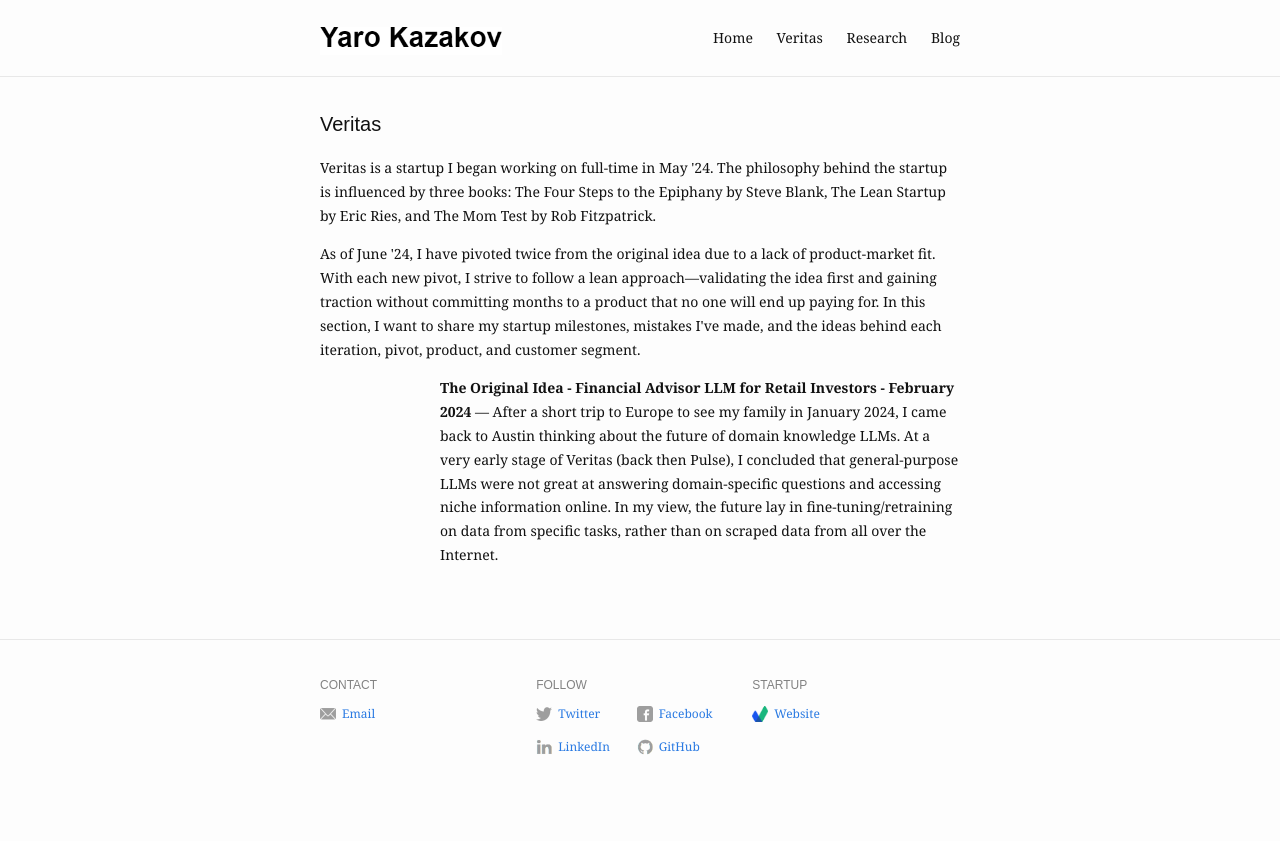
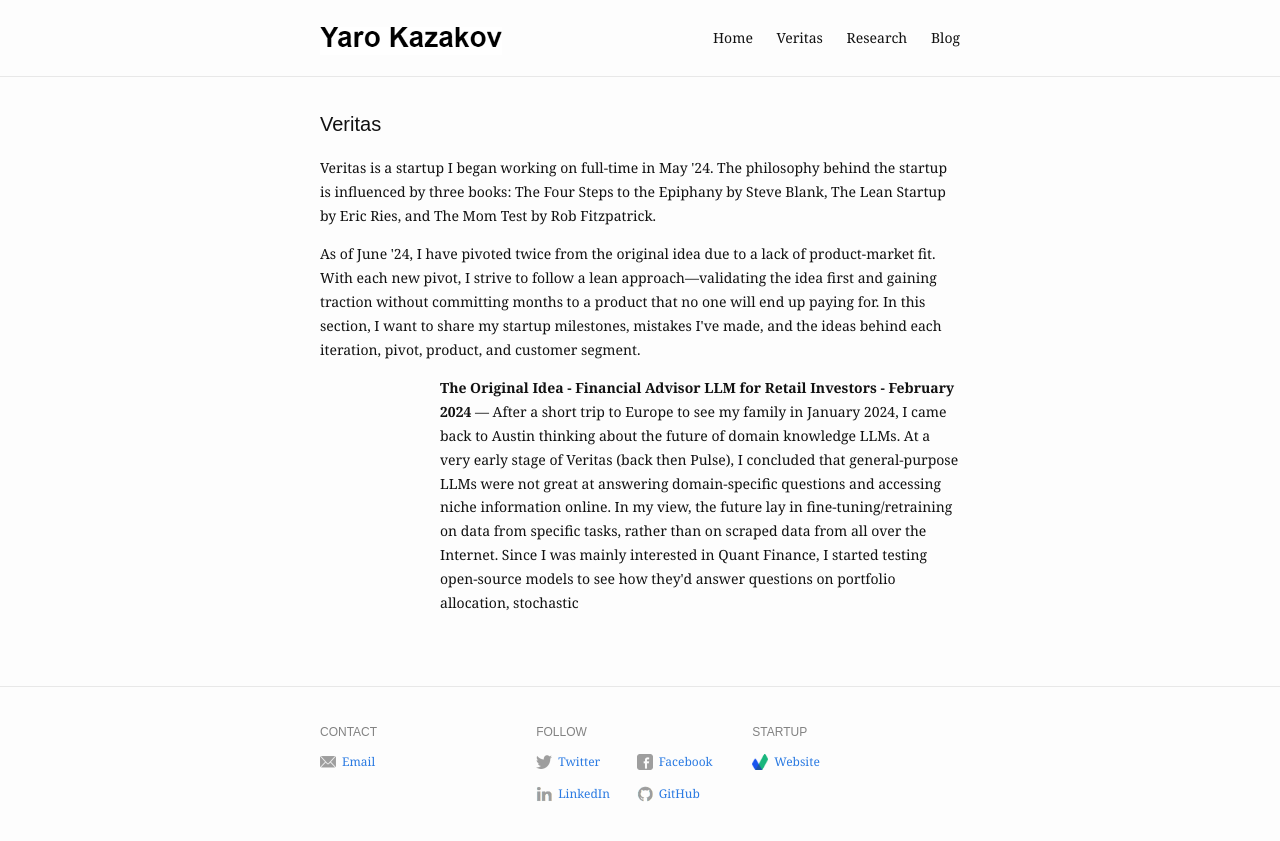
Before and after one commit to eliottvincent/bay, a Jekyll site: the page built from veritas.md, in a window 1280 px wide. Shown: the top 841 px of the page. Built offline with Jekyll 4.4.1, drawn with Linux system fonts in a browser that asks for light colours.

Commit message:
Update veritas.md

```diff
--- a/veritas.md
+++ b/veritas.md
@@ -7,8 +7,7 @@
     image:
       src: /assets/img/work/water.png
       alt: water
-    description: After a short trip to Europe to see my family in January 2024, I came back to Austin thinking about the future of domain knowledge LLMs. At a very early stage of Veritas (back then Pulse), I concluded that general-purpose LLMs were not great at answering domain-specific questions and accessing niche information online. In my view, the future lay in fine-tuning/retraining on data from specific tasks, rather than on scraped data from all over the Internet.
-
+    description: After a short trip to Europe to see my family in January 2024, I came back to Austin thinking about the future of domain knowledge LLMs. At a very early stage of Veritas (back then Pulse), I concluded that general-purpose LLMs were not great at answering domain-specific questions and accessing niche information online. In my view, the future lay in fine-tuning/retraining on data from specific tasks, rather than on scraped data from all over the Internet. Since I was mainly interested in Quant Finance, I started testing open-source models to see how they'd answer questions on portfolio allocation, stochastic
 
 ---
 
```
